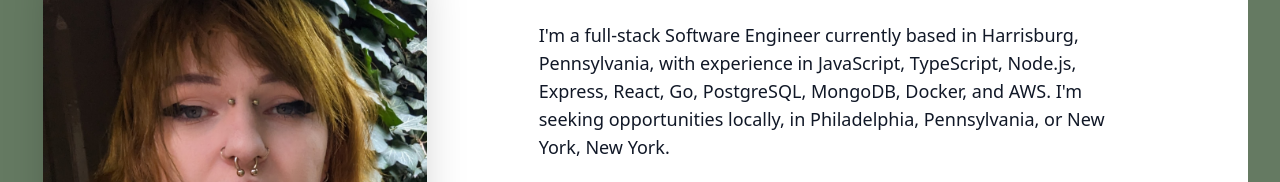
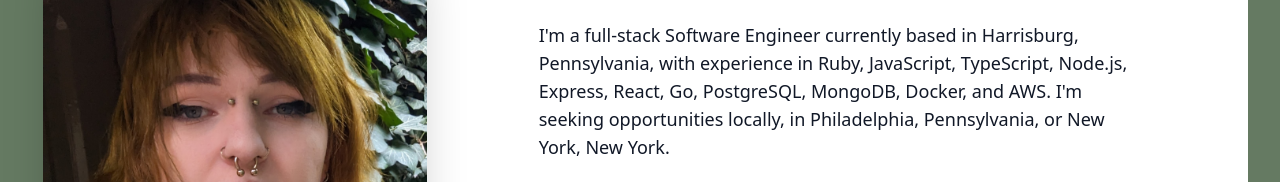
Before and after one commit to Morgan-Summer-Davis/morgan-summer-davis, a website built with Vite: page index.html in a window 1280 px wide. Shown: the part 300-482 px from the top of the page. Built offline with nearby package versions, Linux system fonts and the light colour scheme; files whose address does not match are found by name.

Commit message:
fix: Added Ruby to skills intro

```diff
--- a/index.html
+++ b/index.html
@@ -161,7 +161,7 @@
                 </h4>
                 <p class="text-lg text-white lg:text-gray-900 mt-6">
                   I'm a full-stack Software Engineer currently based in
-                  Harrisburg, Pennsylvania, with experience in JavaScript,
+                  Harrisburg, Pennsylvania, with experience in Ruby, JavaScript,
                   TypeScript, Node.js, Express, React, Go, PostgreSQL, MongoDB,
                   Docker, and AWS. I'm seeking opportunities locally, in
                   Philadelphia, Pennsylvania, or New York, New York.
```
